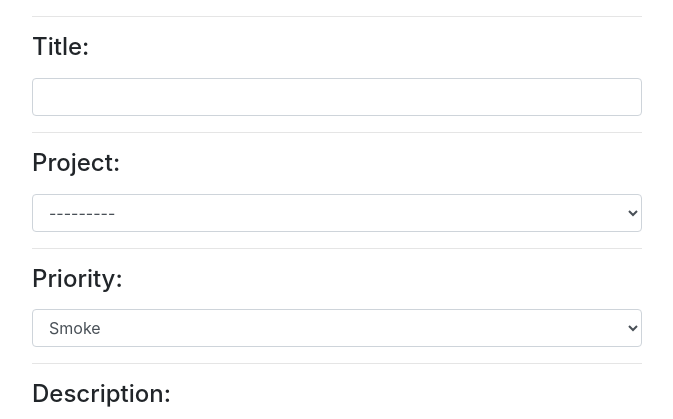
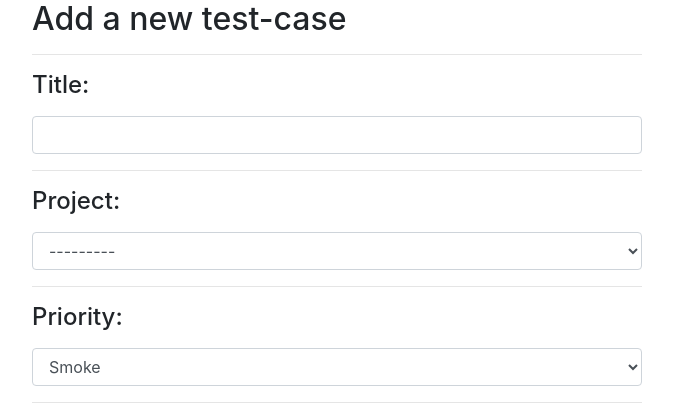
Before and after one commit to SoboladSports/GW, a Django app: a page that uses gp/templates/TestCase/new_test_case.html in a window 1280 px wide. Shown: the top 419 px of the page, without its empty margins (303-976 px from the left). Run offline with Django 3.2, Linux system fonts and the light colour scheme; data comes from the database, SQL or seed files in the repository; both versions use the stored data as it was after the commit; some libraries are stand-ins or nearby versions.

Commit message:
TC editing, deleting added. admin panel for the list of TC added

```diff
--- a/gp/TestCase/forms.py
+++ b/gp/TestCase/forms.py
@@ -16,5 +16,4 @@ class TestCaseForm(forms.ModelForm):
 			'condition' : forms.CheckboxSelectMultiple(attrs={'class' : 'form-control'}),
 			'teststep' : forms.CheckboxSelectMultiple(attrs={'class' : 'form-control'}),
 			'tag' : forms.CheckboxSelectMultiple(attrs={'class' : 'form-control'}),
-
 		}
--- a/gp/TestCase/urls.py
+++ b/gp/TestCase/urls.py
@@ -1,5 +1,5 @@
 from django.conf.urls import url
-from .views import test_case_detail, test_case_list, project_detail, search, new_test_case
+from .views import test_case_detail, test_case_list, project_detail, search, new_test_case, test_case_list_admin, edit_test_case, delete_test_case
 
 app_name = 'TestCase'
 
@@ -11,6 +11,9 @@ urlpatterns = [
 	url(r'^project-detail/(?P<slug>[-\w]+)/$', project_detail, name = 'project_detail'),
 	#custom_admin
 	url(r'^new-test-case/$', new_test_case, name = 'new_test_case'),
+	url(r'test-case-list-admin/$', test_case_list_admin, name = 'test-case-list-admin'),
+	url(r'edit_test_case/(?P<pk>\d+)/$', edit_test_case, name = 'edit_test_case'),
+	url(r'delete_test_case/(?P<pk>\d+)/$', delete_test_case, name = 'delete_test_case'),
 
 
 ]
--- a/gp/TestCase/views.py
+++ b/gp/TestCase/views.py
@@ -75,11 +75,10 @@ def new_test_case(request):
 	try:
 		if form.is_valid():
 			form.save()
-			messages.success(request, 'Test Case was saved to the database')
+			messages.success(request, 'Test Case has been saved to the database')
 	#else:
 	except Exception as e:
-		form = TestCaseForm()
-		messages.warning(request, "Test Case was not saved. Error: {}".format(e))
+		messages.warning(request, 'Test Case has not been saved. Error: {}'.format(e))
 
 	context = {
 
@@ -88,3 +87,57 @@ def new_test_case(request):
 	}
 
 	return render(request, template, context)
+
+def edit_test_case(request, pk):
+	template = 'testcase/new_test_case.html'
+	testcase = get_object_or_404(TestCase, pk = pk)
+
+	if request.method == "POST":
+		form = TestCaseForm(request.POST, instance = testcase)
+		try:
+			if form.is_valid():
+				form.save()
+				messages.success(request, 'Test Case has been updated in the database')
+		except Exception as e:
+			messages.warning(request, 'Test Case has not been updated. Error: {}'.format(e))
+	else:
+		form = TestCaseForm(instance = testcase)
+
+	context = {
+		'form' : form,
+		'testcase' : testcase,
+	}
+	return render(request, template, context)
+
+def delete_test_case(request, pk):
+	template = 'testcase/new_test_case.html'
+
+	testcase = get_object_or_404(TestCase, pk = pk)
+	try:
+		if request.method == 'POST':
+			form = TestCaseForm(request.POST, instance = testcase)
+			testcase.delete()
+			messages.success(request, 'Test Case was deleted from the database')
+		else:
+			form = TestCaseForm(instance = testcase)
+	except Exception as e:
+		messages.warning(request, 'Test Case could not been deleted. Error: {}'.format(e))
+
+	context = {
+		'form' : form,
+	}
+
+	return render(request, template, context)
+
+def test_case_list_admin(request):
+	template = 'testcase/test_case_list_admin.html'
+	testcase = TestCase.objects.all()
+
+	pages = pagination(request, testcase, 5)
+
+	context = {
+		'items' : pages[0],
+		'page_range' : pages[1]
+	}
+
+	return render(request, template, context)
--- a/gp/templates/TestCase/new_test_case.html
+++ b/gp/templates/TestCase/new_test_case.html
@@ -2,8 +2,17 @@
 
 
 {% block content %}
+<div class="offset-3 col-md-6">
 
-
+{% with url_name=request.resolver_match.url_name %}
+	{% if url_name == 'new_test_case' %}
+		<h2> Add a new test-case </h2>
+	{% elif url_name == 'edit_test_case' %}
+		<h2> Edit test-case {{testcase}} </h2>
+	{% else %}
+		<h2> Delete test-case {{testcase}} </h2>
+	{% endif %}
+{% endwith %}
 {% if messages %}
 	{% for message in messages %}
 		<div {% if message.tags %} class="alert alert-{{message.tags}}" {% endif %} role="alert">
@@ -12,7 +21,7 @@
 		</div>
 	{% endfor %}
 {% else %}
-<div class="offset-3 col-md-6">
+
 <form method="post"> {% csrf_token %}
     <div class="form-group">
     {% for field in form %}
@@ -21,7 +30,16 @@
     	{{field}}
     {% endfor %}
 	</div>
-	<button type="submit" class="btn btn-success" > Save </button>
+	{% with url_name=request.resolver_match.url_name %}
+		{% if url_name == 'new_test_case' %}
+			<button type="submit" class="btn btn-success" > Save </button>
+		{% elif url_name == 'edit_test_case' %}
+			<button type="submit" class="btn btn-warning" > Save </button>
+		{% else %}
+			<button type="submit" class="btn btn-danger" > Delete </button>
+		{% endif %}
+	{% endwith %}
+
 </form>
 
 </div>
```
Also changed, not shown: gp/templates/TestCase/test_case_list_admin.html (added, +33 -0 lines), gp/db.sqlite3.
